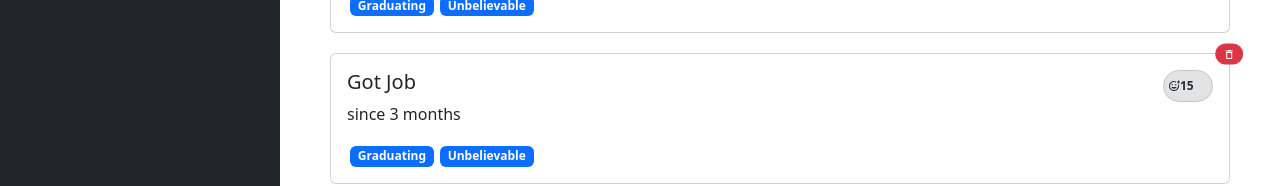
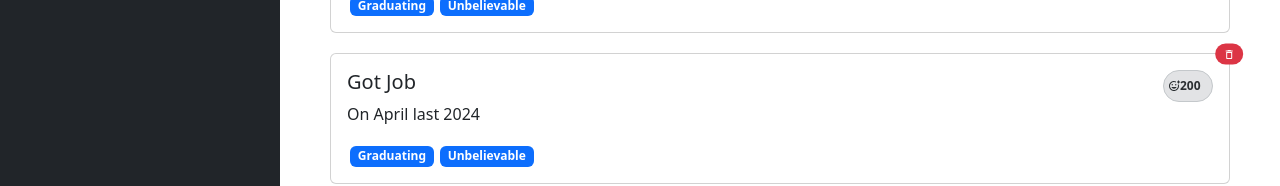
Before and after one commit to JeevanG-dev/lets-post, a React (Vite) app: page / in a window 1280 px wide. Shown: the part 339-525 px from the top of the page. Built offline with nearby package versions, Linux system fonts and the light colour scheme.

Commit message:
created post

```diff
--- a/src/stores/post-list-store.jsx
+++ b/src/stores/post-list-store.jsx
@@ -61,9 +61,9 @@ const DEFAULT_POST_LIST = [
   {
     id: "3",
     title: "Got Job",
-    body: "since 3 months",
-    reaction: 15,
-    userId: "user-12",
+    body: "On April last 2024",
+    reaction: 200,
+    userId: "user-10",
     tags: ["Graduating", "Unbelievable"],
   },
 ];
```
